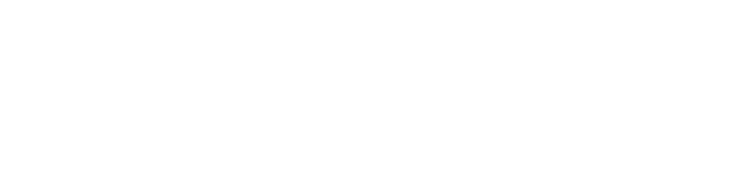
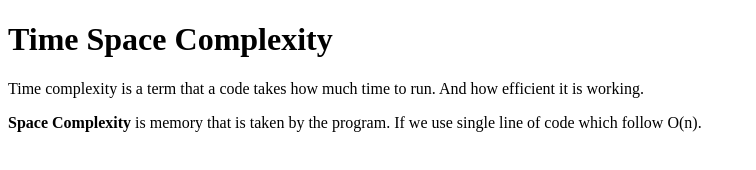
Before and after one commit to acciojob/time-and-space-complexity-prem144047, a website: page main.html in a window 1280 px wide. Shown: the whole page, without its empty margins (0-756 px from the left). Drawn offline with Linux system fonts and the light colour scheme.

Commit message:
created a submission

```diff
--- a/main.html
+++ b/main.html
@@ -8,6 +8,10 @@
 
 <body>
 	<!-- the entire body must be written by student -->
+	<h1>Time Space Complexity</h1>
+	<p>Time complexity is a term that a code takes how much time to run. And how efficient it is working.</p>
+	<p><b>Space Complexity</b> is memory that is taken by the program. If we use single line of code which follow O(n).</p>
+
     <script type="text/javascript" src="./script.js">
 </script>
 
```
